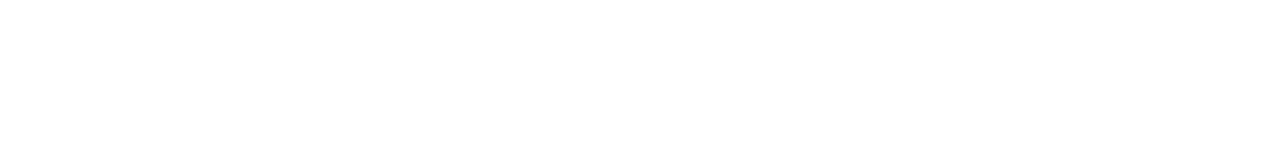
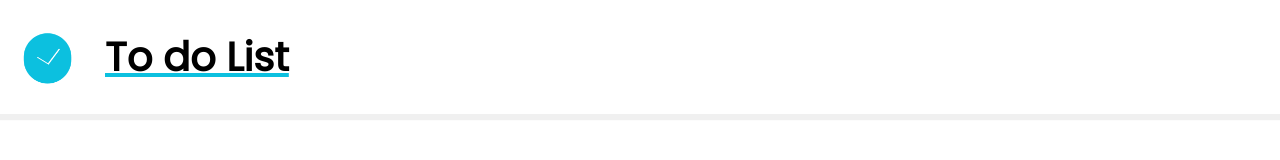
Before and after one commit to lroux07/todo_list, a website built with Vite: page index.html in a window 1280 px wide. Built offline with nearby package versions, Linux system fonts and the light colour scheme.

Commit message:
Create header

```diff
--- a/index.html
+++ b/index.html
@@ -4,12 +4,17 @@
     <meta charset="UTF-8" />
     <link rel="icon" type="image/svg+xml" href="./assets/logo.png" />
     <meta name="viewport" content="width=device-width, initial-scale=1.0" />
-    <title>Todo List</title>
+    <title>To do List</title>
     <meta name="description" content="Site internet de Todo List responssive">
     <link rel="stylesheet" href="style.css">
   </head>
   <body>
 
+    <header>
+      <img src="./assets/logo.png" alt="logo" height="65px">
+      <h1>To do List</h1>
+    </header>
+
     <script type="module" src="/main.js"></script>
   </body>
 </html>
--- a/style.css
+++ b/style.css
@@ -0,0 +1,33 @@
+@import url('https://fonts.googleapis.com/css2?family=Plus+Jakarta+Sans:wght@500&family=Poppins:wght@200;300;400&display=swap');
+
+* {
+  font-family: 'Plus Jakarta Sans', sans-serif;
+  font-family: 'Poppins', sans-serif;
+  scroll-behavior: smooth;
+}
+
+body {
+  margin: 0;
+  padding: 0;
+  height: 100vh;
+  width: 100wh;
+}
+
+header {
+  display: flex;
+  align-items: center;
+  background-color: white;
+  box-shadow: 0px 3px 1px 3px rgba(151, 151, 151, 0.144);
+}
+
+img {
+  padding-left: 15px;
+}
+
+h1 {
+  margin-left: 25px;
+  font-weight: 800;
+  font-size: 2.5em;
+  text-decoration: underline #0cc0df;
+  cursor: default;
+}
```
